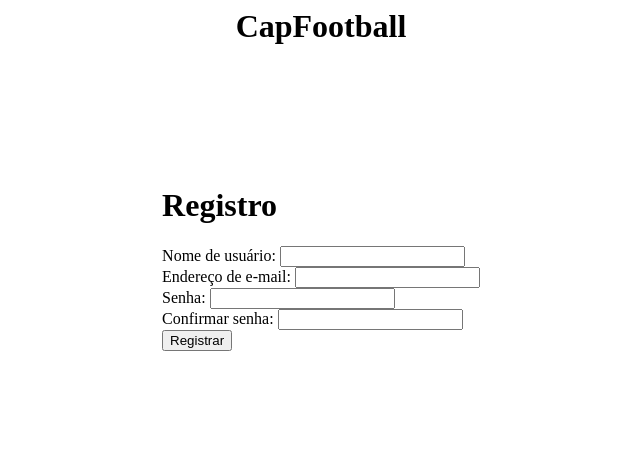
After one commit to domfennan/CapFootball-oficial, a Django app: page /register/ in a window 1280 px wide. The commit adds this page. Shown: the top 465 px of the page, without its empty margins (319-959 px from the left). Run offline with Django 4.2, Linux system fonts and the light colour scheme.

Commit message:
pagina de registro feita
sick

```diff
--- a/CapFootball/settings.py
+++ b/CapFootball/settings.py
@@ -39,6 +39,8 @@ INSTALLED_APPS = [
     'django.contrib.staticfiles',
     'home',
     'login',
+    'register',
+
 ]
 
 MIDDLEWARE = [
--- a/CapFootball/urls.py
+++ b/CapFootball/urls.py
@@ -20,4 +20,5 @@ urlpatterns = [
     path('admin/', admin.site.urls),
     path('home/', include('home.urls')),
     path('login/', include('login.urls')),
+    path('register/', include('register.urls')),
 ]
--- a/login/templates/login.html
+++ b/login/templates/login.html
@@ -21,7 +21,7 @@
 
                     <button type="submit">Login</button>
                 </form>
-                <p>Não tem uma conta? <a href="register.html">Registre-se aqui</a></p>
+                <p>Não tem uma conta? <a href="{% url 'register' %}">Registre-se aqui</a></button>
             </div>
         </body>
         </html>
--- /dev/null
+++ b/register/templates/register.html
@@ -0,0 +1,28 @@
+{% extends "base.html" %}
+
+{% block content %}
+    <div style="display: flex; justify-content: center; align-items: center; height: 50vh;">
+        <div>
+            <h1>Registro</h1>
+            <form>
+                <div>
+                    <label for="username">Nome de usuário:</label>
+                    <input type="text" id="username" name="username">
+                </div>
+                <div>
+                    <label for="email">Endereço de e-mail:</label>
+                    <input type="email" id="email" name="email">
+                </div>
+                <div>
+                    <label for="password">Senha:</label>
+                    <input type="password" id="password" name="password">
+                </div>
+                <div>
+                    <label for="confirm-password">Confirmar senha:</label>
+                    <input type="password" id="confirm-password" name="confirm-password">
+                </div>
+                <button type="submit">Registrar</button>
+            </form>
+        </div>
+    </div>
+{% endblock %}
--- /dev/null
+++ b/register/urls.py
@@ -0,0 +1,6 @@
+from django.urls import path
+from . import views
+
+urlpatterns = [
+    path('', views.register, name="register")
+]
--- a/register/views.py
+++ b/register/views.py
@@ -1,3 +1,7 @@
 from django.shortcuts import render
+from django.http import HttpResponse
+
+def register(request):
+    return render(request, 'register.html')
 
 # Create your views here.
```
Also changed, not shown: login/views.py (line endings or trailing spaces).
